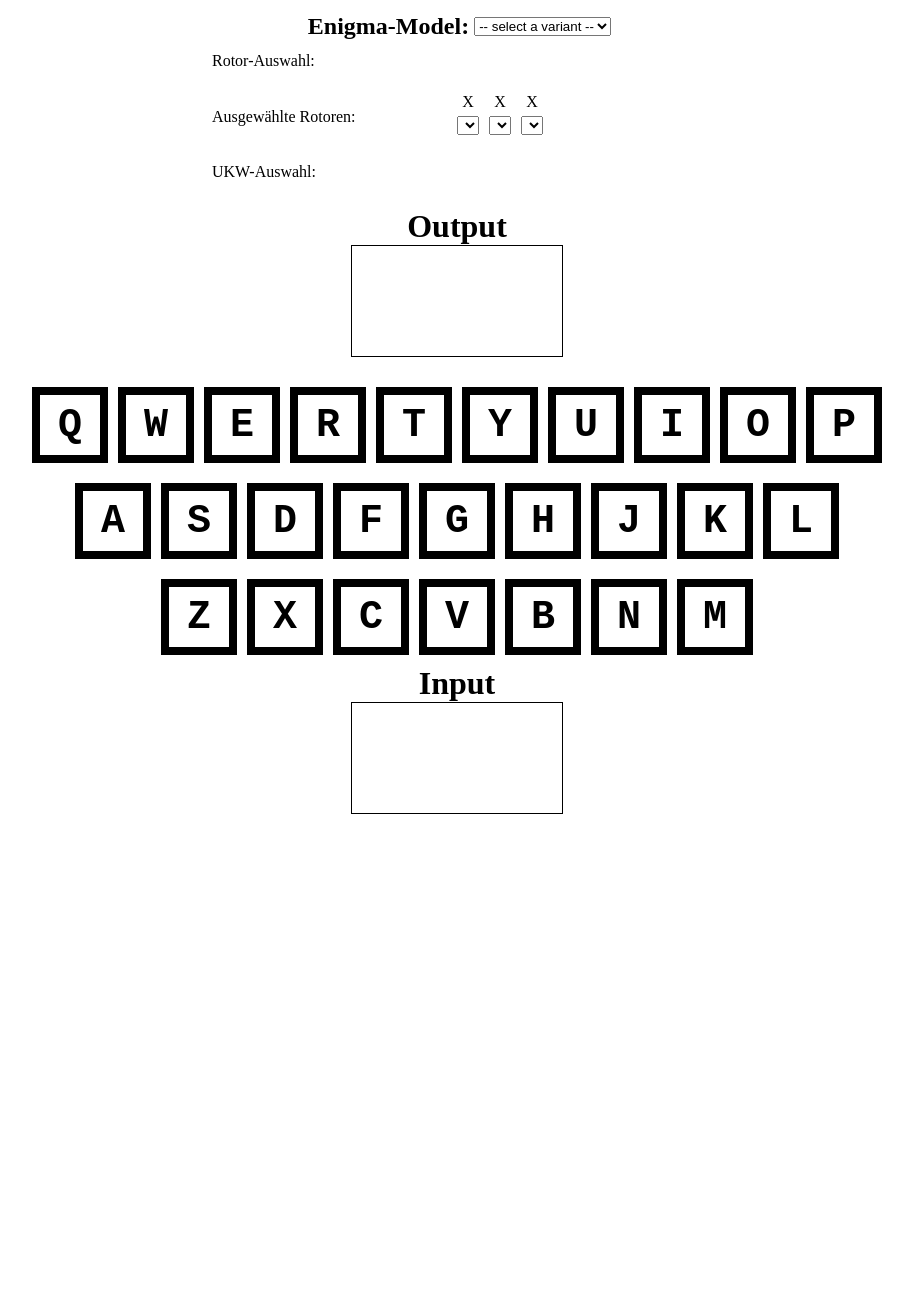
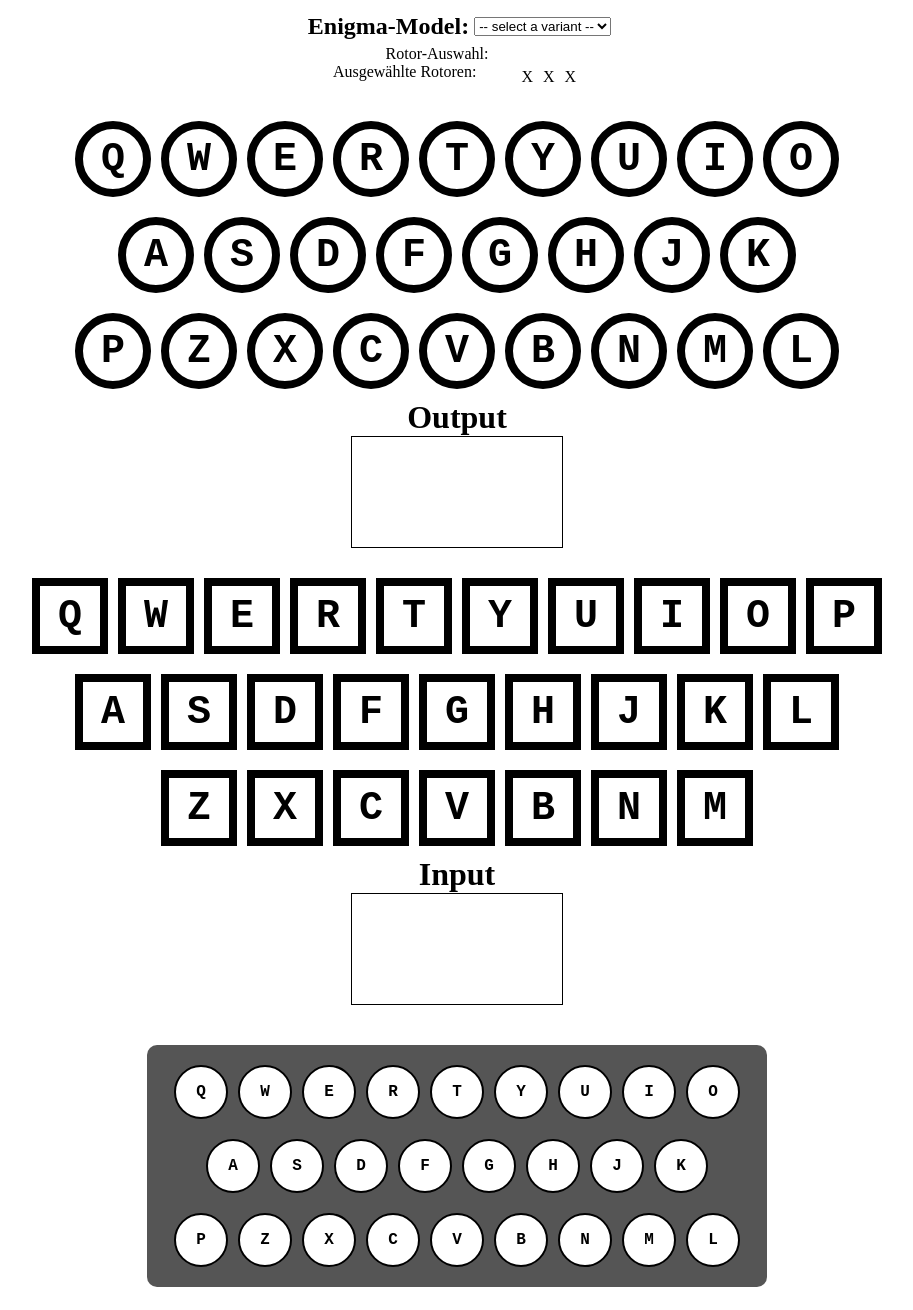
Before and after one commit to LennartZi/Public_Enigma_Mirror, a plain HTML site: page frontend/src/index.html in a window 1280 px wide. Shown: the whole page, without its empty margins (173-1086 px from the left). Before the commit the page ends 822 px from the top, so only its background shows below. Drawn offline with Linux system fonts and the light colour scheme; no server answers.

Commit message:
Revert "fixed"
This reverts commit db8d3787736bf26ef27bbe02ae5597b36b55db12

```diff
--- a/frontend/src/css/styles.css
+++ b/frontend/src/css/styles.css
@@ -55,6 +55,15 @@
   justify-content: center;
 }
 
+#container4 {
+  grid-row: 4;
+  grid-column: 1;
+  display: flex;
+  flex-direction: column;
+  align-items: center;
+  justify-content: center;
+}
+
 .keyboard {
   display: flex;
   flex-direction: column;
@@ -81,8 +90,28 @@
   margin: 5px;
 }
 
+.key_output {
+  font-size: 40px;
+  font-weight: bolder;
+  font-family: monospace;
+  display: flex;
+  width: 60px;
+  height: 60px;
+  align-items: center;
+  justify-content: center;
+  border: 8px solid black;
+  border-radius: 50px;
+  user-select: none;
+  cursor: default;
+  margin: 5px;
+}
+
 .highlight {
   background-color: yellow;
+}
+
+.highlight-red {
+  background-color: red;
 }
 
 
@@ -107,9 +136,9 @@
 .rotor-selection {
   display: flex;
   flex-direction: row;
-  align-self: center;
   list-style-type: none;
-  width: 250px;
+  margin: 0;
+  max-height: 100px; /* Optional: Begrenzt die Höhe der Liste */
   overflow-y: auto; /* Optional: Fügt eine Scrollbar hinzu, wenn die Höhe überschritten wird */
 }
 .rotor-selection li {
@@ -128,34 +157,38 @@
   padding: 20px;
 }
 
-.rotor-substitutions {
+#inputContainer_plug {
   display: flex;
-  flex-direction: row;
-  list-style-type: none;
-  margin: 5px;
-  max-height: 100px; /* Optional: Begrenzt die Höhe der Liste */
-  overflow-y: auto; /* Optional: Fügt eine Scrollbar hinzu, wenn die Höhe überschritten wird */
+  flex-wrap: wrap;
+  width: 600px;
+  background-color: #555;
+  padding: 10px;
+  border-radius: 10px;
+  margin: 20px;
+  justify-content: center;
 }
 
-.rotor-container {
+.key_plug {
+  font-size: 16px;
+  font-weight: bold;
+  font-family: monospace;
   display: flex;
+  width: 50px;
+  height: 50px;
   align-items: center;
   justify-content: center;
-  flex-direction: column;
+  border: 2px solid black;
+  background-color: #fff;
+  user-select: none;
+  cursor: pointer;
+  margin: 5px;
+  border-radius: 50%;
 }
 
-.name {
-  display: flex;
-  justify-content: center;
-  flex-direction: column;
-  width: 200px;
+.selected {
+  background-color: darkgray;
 }
 
-.selected-rotor {
-  display: flex;
-  flex-direction: row;
-  align-self: center;
-  list-style-type: none;
-  width: 250px;
-  overflow-y: auto; /* Optional: Fügt eine Scrollbar hinzu, wenn die Höhe überschritten wird */
+.unselected {
+  background-color: white;
 }
--- a/frontend/src/index.html
+++ b/frontend/src/index.html
@@ -15,38 +15,24 @@
       </select></div>
     </div>
     <div id="selectRotor" class="variantSelect">
-      <label for="rotorSelection" class="name">Rotor-Auswahl:</label>
+      <label for="rotorSelection">Rotor-Auswahl:</label>
       <div>
         <ol id="rotorSelection" class="rotor-selection"></ol>
       </div>
     </div>
-    <div id="selectedRotorList" class="variantSelect">
-      <label for="selectedRotor" class="name">Ausgewählte Rotoren:</label>
-      <div>
-        <ol id="selectedRotor" class="selected-rotor">
-          <div class="rotor-container">
-            <li><span>X</span></li>
-            <select class="rotor-substitutions"></select>
-          </div>
-          <div class="rotor-container">
-            <li><span>X</span></li>
-            <select class="rotor-substitutions"></select>
-          </div>
-          <div class="rotor-container">
-            <li><span>X</span></li>
-            <select class="rotor-substitutions"></select>
-          </div>
-        </ol>
+    <div id="selectedRotorList" class="rotor-selection">
+        <label for="selectedRotor">Ausgewählte Rotoren:</label>
+        <div>
+          <ol id="selectedRotor" class="rotor-selection">
+            <li>X</li>
+            <li>X</li>
+            <li>X</li>
+          </ol>
+        </div>
       </div>
-    </div>
-    <div id="selectUKW" class="variantSelect">
-      <label for="reflectorSelection" class="name">UKW-Auswahl:</label>
-      <div>
-        <ol id="reflectorSelection" class="rotor-selection"></ol>
-      </div>
-    </div>
   </div>
   <div id="container2">
+    <div id="keyboard_output" class="keyboard"></div>
     <h1>Output</h1>
     <div id="outputHistory" class="input_output_text"></div>
   </div>
@@ -55,6 +41,11 @@
     <h1>Input</h1>
     <div id="inputHistory" class="input_output_text"></div>
   </div>
+  <div id="container4" class="container">
+      <div id="inputContainer_plug">
+        <div id="keyboard_plug" class="keyboard"></div>
+      </div>
+  </div>
 </div>
   <script src="js/script.js"></script>
 </body>
```
